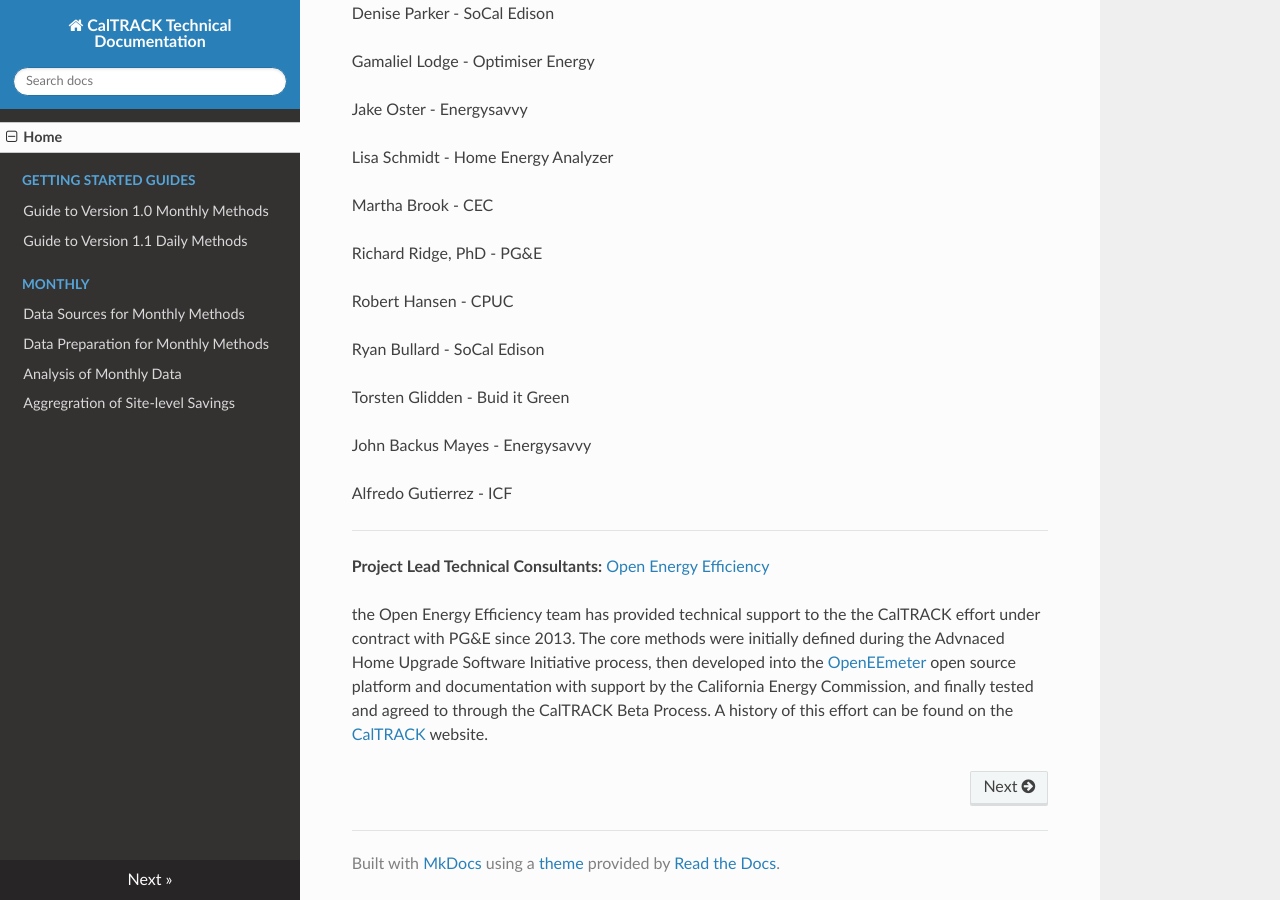
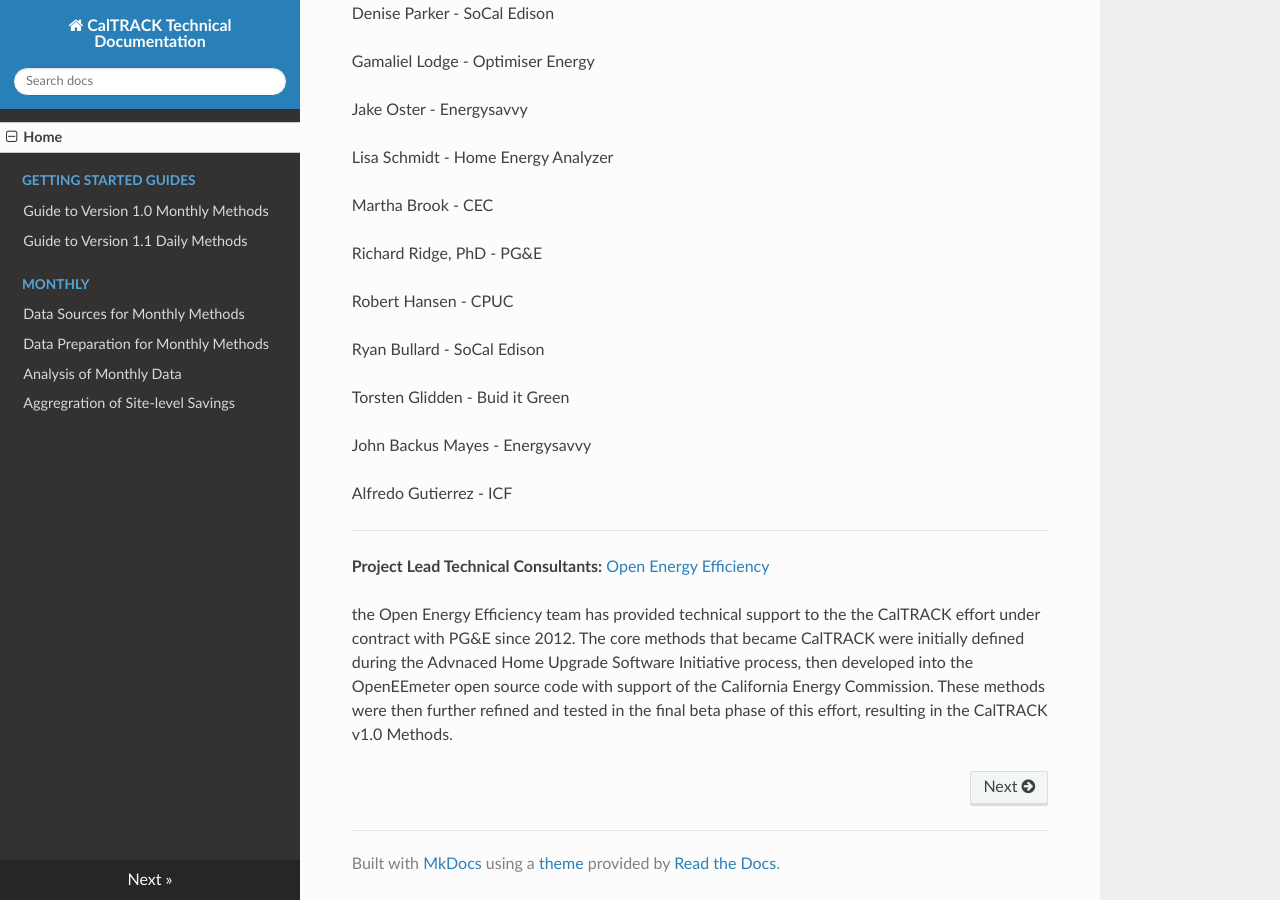
Before and after one commit to openeemeter/caltrack, an MkDocs documentation site: the page built from docs/index.md, in a window 1280 px wide and 900 px high, scrolled down 1215 px. Built offline with MkDocs 1.6.1, drawn with Linux system fonts in a browser that asks for light colours; nearby versions of some CDN libraries; old or Windows-style settings are respelled for this version of MkDocs.

Commit message:
Update index.md

```diff
--- a/docs/index.md
+++ b/docs/index.md
@@ -63,4 +63,4 @@
 **Project Lead Technical Consultants:**
 [Open Energy Efficiency](http://openeemeter.org)
 
-the Open Energy Efficiency team has provided technical support to the the CalTRACK effort under contract with PG&E since 2013. The core methods were initially defined during the Advnaced Home Upgrade Software Initiative process, then developed into the [OpenEEmeter](http://www.openeemeter.org) open source platform and documentation with support by the California Energy Commission, and finally tested and agreed to through the CalTRACK Beta Process. A history of this effort can be found on the [CalTRACK](http://www.caltrack.org/caltrack-history.html) website.
+the Open Energy Efficiency team has provided technical support to the the CalTRACK effort under contract with PG&E since 2012. The core methods that became CalTRACK were initially defined during the Advnaced Home Upgrade Software Initiative process, then developed into the OpenEEmeter open source code with support of the California Energy Commission. These methods were then further refined and tested in the final beta phase of this effort, resulting in the CalTRACK v1.0 Methods.
```
